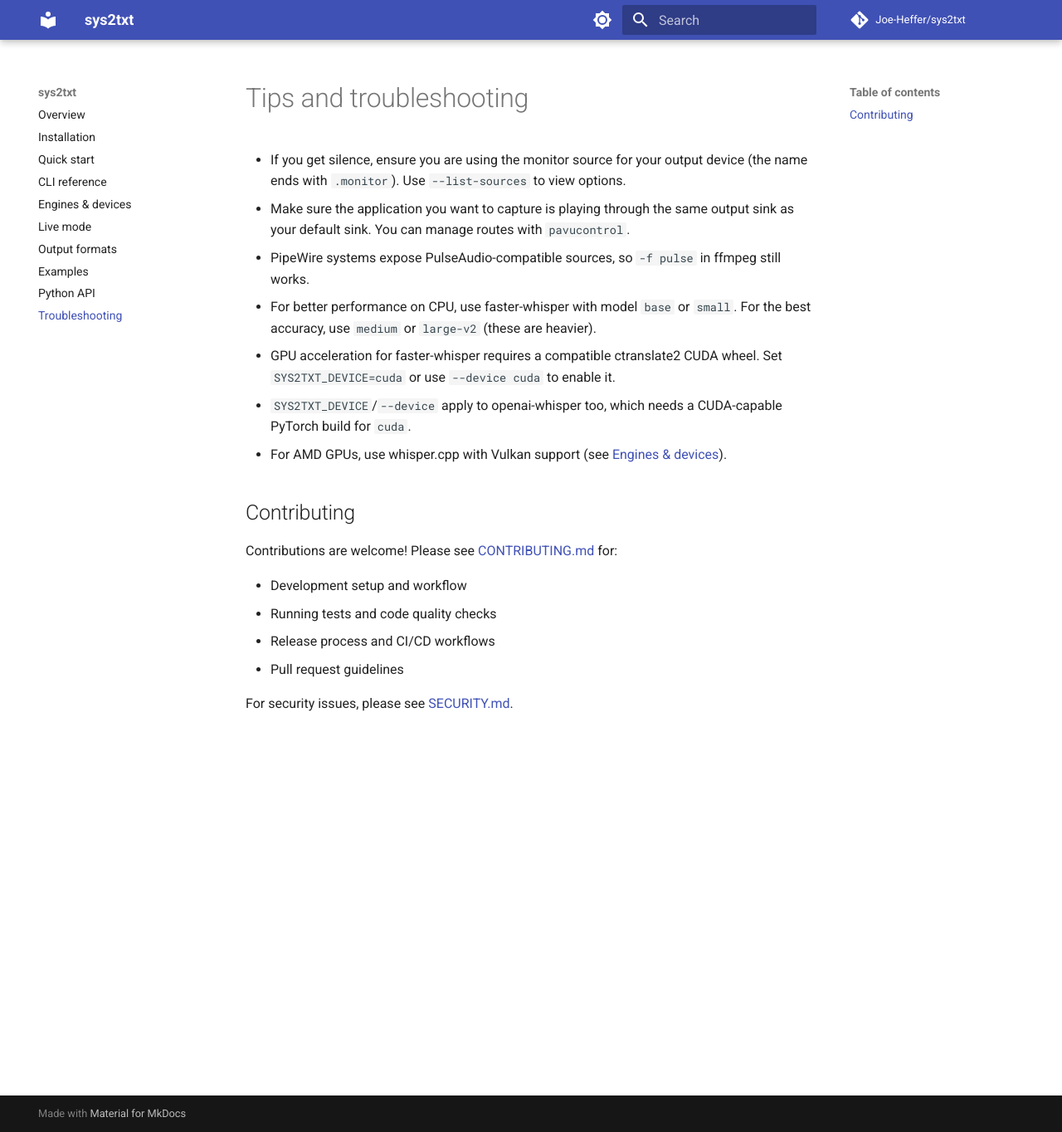
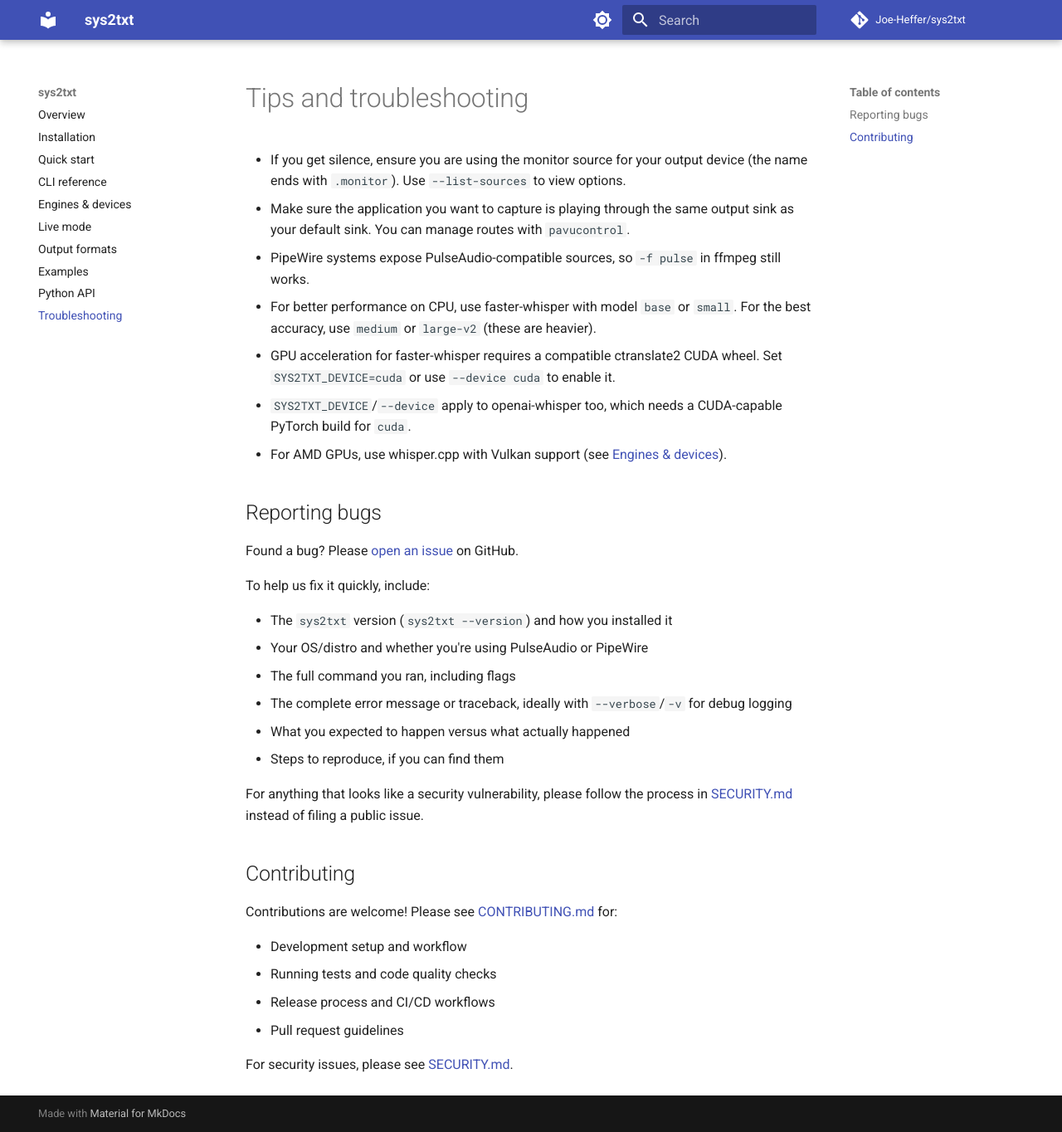
Before and after one commit to Joe-Heffer/sys2txt, an MkDocs documentation site: the page built from docs/troubleshooting.md, in a window 1280 px wide and 1364 px high. Shown: the whole window at 83% size. Built offline with MkDocs 1.6.1 and Material for MkDocs 9.7.7, drawn with Linux system fonts in a browser that asks for light colours; comment, search, counter and statistics services are not loaded.

Commit message:
docs: add bug reporting instructions to troubleshooting page
Contributors currently have no guidance on what to include when filing
a bug report, making issues harder to triage.

Co-Authored-By: Claude Sonnet 5 <noreply@anthropic.com>
Claude-Session: https://claude.ai/code/session_0179dZYnYjdcxCyRzzTUUhJd

```diff
--- a/docs/troubleshooting.md
+++ b/docs/troubleshooting.md
@@ -7,6 +7,23 @@
 - GPU acceleration for faster-whisper requires a compatible ctranslate2 CUDA wheel. Set `SYS2TXT_DEVICE=cuda` or use `--device cuda` to enable it.
 - `SYS2TXT_DEVICE`/`--device` apply to openai-whisper too, which needs a CUDA-capable PyTorch build for `cuda`.
 - For AMD GPUs, use whisper.cpp with Vulkan support (see [Engines & devices](engines-and-devices.md#amd-gpu-vulkan)).
+
+## Reporting bugs
+
+Found a bug? Please [open an issue](https://github.com/Joe-Heffer/sys2txt/issues/new) on GitHub.
+
+To help us fix it quickly, include:
+
+- The `sys2txt` version (`sys2txt --version`) and how you installed it
+- Your OS/distro and whether you're using PulseAudio or PipeWire
+- The full command you ran, including flags
+- The complete error message or traceback, ideally with `--verbose`/`-v` for debug logging
+- What you expected to happen versus what actually happened
+- Steps to reproduce, if you can find them
+
+For anything that looks like a security vulnerability, please follow the process in
+[SECURITY.md](https://github.com/Joe-Heffer/sys2txt/blob/main/SECURITY.md) instead of filing a
+public issue.
 
 ## Contributing
 
```
